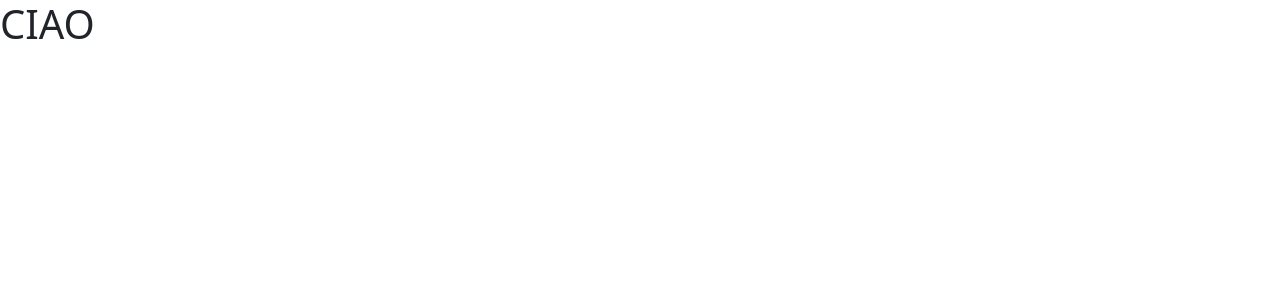
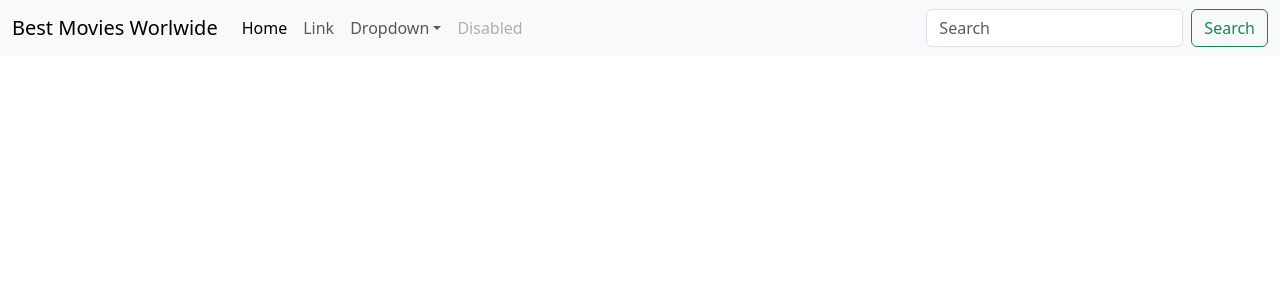
Before and after one commit to martinagiammillari/webapp-react, a React (Vite) app: page / in a window 1280 px wide. Shown: the top 300 px of the page. Built offline with nearby package versions, Linux system fonts and the light colour scheme.

Commit message:
feat: header done

```diff
--- a/src/App.jsx
+++ b/src/App.jsx
@@ -1,11 +1,12 @@
+
+import Header from "./components/Header"
 
 
 function App() {
 
-
   return (
     <>
-     <h1>CIAO</h1>
+      <Header />
     </>
   )
 }
--- /dev/null
+++ b/src/components/Header.jsx
@@ -0,0 +1,65 @@
+export default function Header() {
+    return (
+        <>
+            <nav className="navbar navbar-expand-lg bg-body-tertiary">
+                <div className="container-fluid">
+                    <a className="navbar-brand" href="#">Best Movies Worlwide </a>
+                    <button
+                        className="navbar-toggler"
+                        type="button"
+                        data-bs-toggle="collapse"
+                        data-bs-target="#navbarSupportedContent"
+                        aria-controls="navbarSupportedContent"
+                        aria-expanded="false"
+                        aria-label="Toggle navigation"
+                    >
+                        <span className="navbar-toggler-icon"></span>
+                    </button>
+                    <div className="collapse navbar-collapse" id="navbarSupportedContent">
+                        <ul className="navbar-nav me-auto mb-2 mb-lg-0">
+                            <li className="nav-item">
+                                <a className="nav-link active" aria-current="page" href="#">Home</a>
+                            </li>
+                            <li className="nav-item">
+                                <a className="nav-link" href="#">Link</a>
+                            </li>
+                            <li className="nav-item dropdown">
+                                <a
+                                    className="nav-link dropdown-toggle"
+                                    href="#"
+                                    role="button"
+                                    data-bs-toggle="dropdown"
+                                    aria-expanded="false"
+                                >
+                                    Dropdown
+                                </a>
+                                <ul className="dropdown-menu">
+                                    <li><a className="dropdown-item" href="#">Action</a></li>
+                                    <li><a className="dropdown-item" href="#">Another action</a></li>
+                                    <li><hr className="dropdown-divider" /></li>
+                                    <li><a className="dropdown-item" href="#">Something else here</a></li>
+                                </ul>
+                            </li>
+                            <li className="nav-item">
+                                <a className="nav-link disabled" aria-disabled="true">Disabled</a>
+                            </li>
+                        </ul>
+                        <form className="d-flex" role="search">
+                            <input
+                                className="form-control me-2"
+                                type="search"
+                                placeholder="Search"
+                                aria-label="Search"
+                            />
+                            <button className="btn btn-outline-success" type="submit">
+                                Search
+                            </button>
+                        </form>
+                    </div>
+                </div>
+            </nav>
+
+
+        </>
+    )
+}
```
